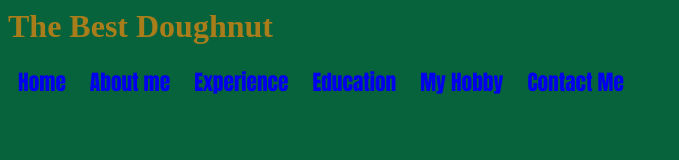
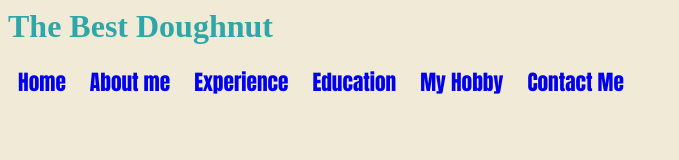
Before and after one commit to syafiqedham/23_ims456_2424d_individu, a plain HTML site: page 23_ims456_2424d_individu/index.html in a window 1280 px wide. Shown: the whole page, without its empty margins (0-679 px from the left). Drawn offline with Linux system fonts and the light colour scheme.

Commit message:
Add files via upload

```diff
--- a/23_ims456_2424d_individu/css/style.css
+++ b/23_ims456_2424d_individu/css/style.css
@@ -1,11 +1,11 @@
 body
 {
-    background-color: rgb(7, 99, 60);
+    background-color: rgb(240, 234, 214);
 }
 
 h1
 {
-    color: rgb(170, 125, 27);
+    color: rgb(45, 167, 167);
 }
 a{
     text-decoration: none;
@@ -16,7 +16,7 @@ a{
 
 a:hover
 {
-color: darkolivegreen;
+color: rgb(45, 167, 167);
 font-size: 18pt;
 
 }
```
